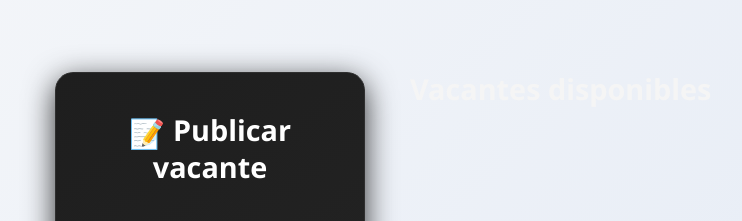
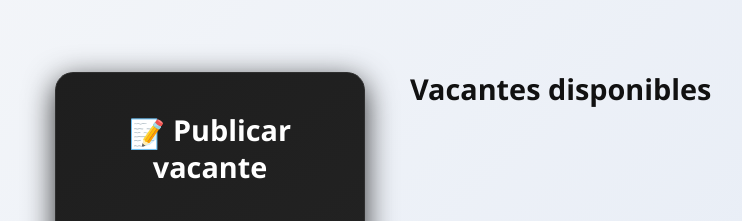
Before and after one commit to jagua-vision-360/360, a PHP site: page /index.php?page=vacantes in a window 1280 px wide. Shown: the part 71-292 px from the top of the page, without its empty margins (75-817 px from the left). Run offline with PHP 8.4, Linux system fonts and the light colour scheme; data comes from the database, SQL or seed files in the repository; data that the repository does not hold is empty.

Commit message:
color titulo

```diff
--- a/views/vacantes.php
+++ b/views/vacantes.php
@@ -59,12 +59,14 @@ $iconos_vacante = [
             max-width: 66%;
         }
 
-        .list-title {
-            color: #f5f5f5;
-            font-size: 1.8rem;
-            font-weight: 600;
-            margin-bottom: 1.5rem;
-        }
+        /* ...existing code... */
+.list-title {
+    color: #111 !important;
+    font-size: 1.8rem;
+    font-weight: 600;
+    margin-bottom: 1.5rem;
+}
+
 
         /* ========================
            ESTILOS DEL FORMULARIO DE VACANTES
```
